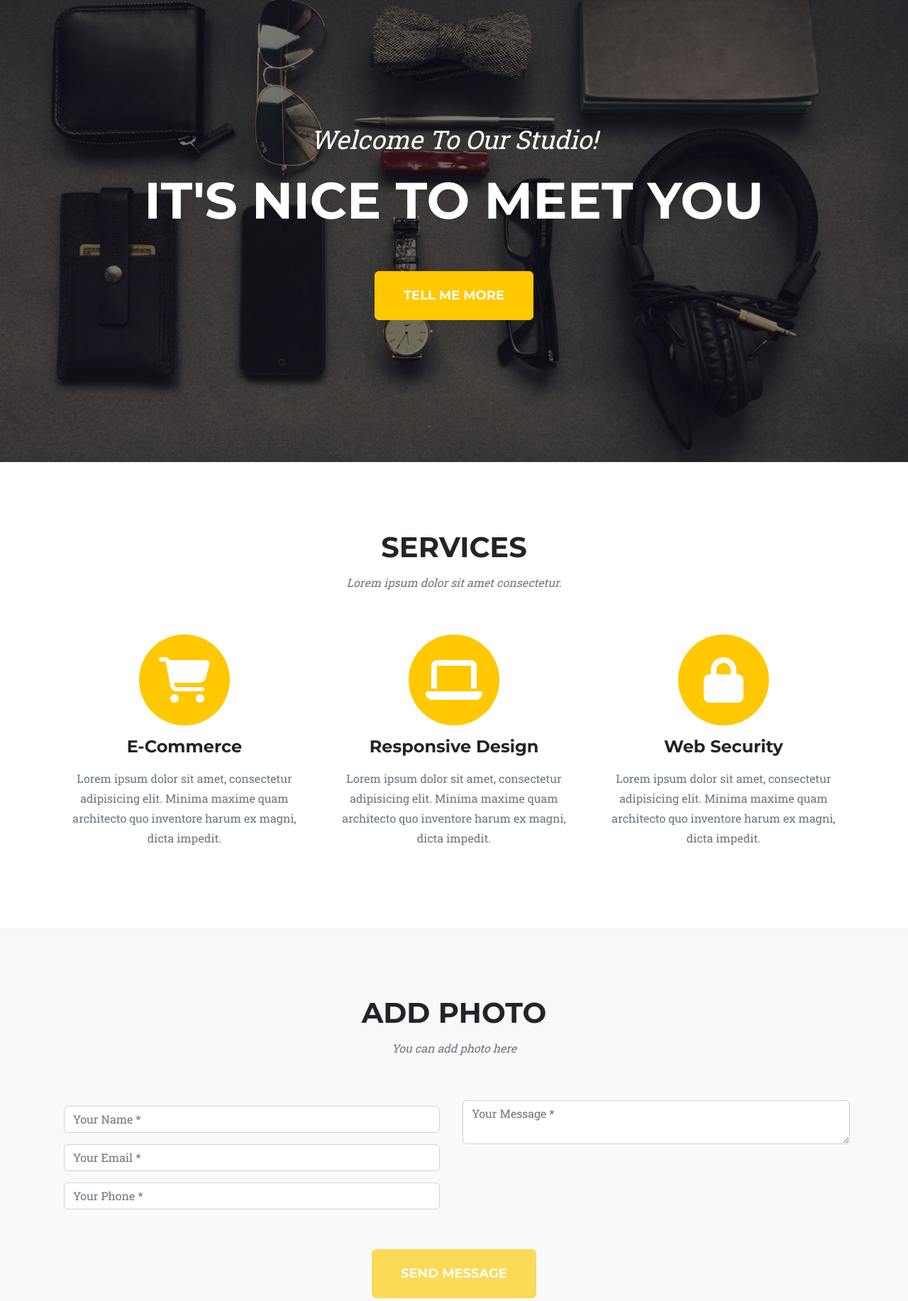
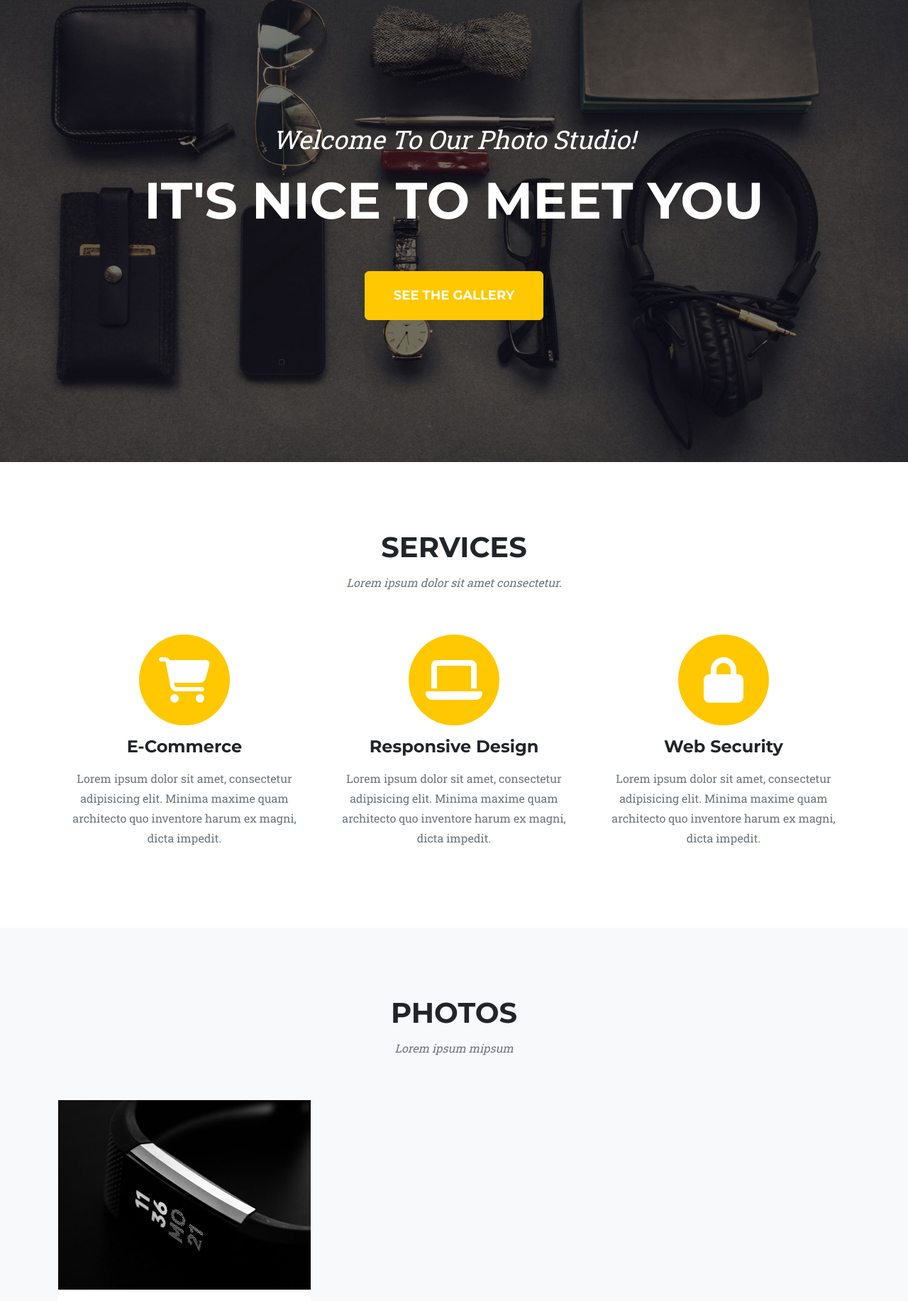
Before and after one commit to omercanhocaoglu/Agency, a Node server app: page / in a window 1280 px wide. Shown: the part 94-1927 px from the top of the page at 71% size. Run offline with Node 20, Linux system fonts and the light colour scheme; some libraries are stand-ins or nearby versions.

Commit message:
Gerekli düzenlemeler yapılmıştır.

```diff
--- a/views/index.ejs
+++ b/views/index.ejs
@@ -39,9 +39,9 @@
         <!-- Masthead-->
         <header class="masthead">
             <div class="container">
-                <div class="masthead-subheading">Welcome To Our Studio!</div>
+                <div class="masthead-subheading">Welcome To Our Photo Studio!</div>
                 <div class="masthead-heading text-uppercase">It's Nice To Meet You</div>
-                <a class="btn btn-primary btn-xl text-uppercase" href="#services">Tell Me More</a>
+                <a class="btn btn-primary btn-xl text-uppercase" href="#portfolio">See the Gallery</a>
             </div>
         </header>
         <!-- Services-->
@@ -83,10 +83,29 @@
         <section class="page-section bg-light" id="portfolio">
             <div class="container">
                 <div class="text-center">
-                    <h2 class="section-heading text-uppercase">Add Photo</h2>
-                    <h3 class="section-subheading text-muted">You can add photo here</h3>
+                    <h2 class="section-heading text-uppercase">Photos</h2>
+                    <h3 class="section-subheading text-muted"> Lorem ipsum mipsum </h3>
                 </div>
                 <div class="row">
+                    <div class="col-lg-4 col-sm-6 mb-4">
+                        <!-- Portfolio item 1-->
+                        <div class="portfolio-item">
+                            <a class="portfolio-link" data-bs-toggle="modal" href="#portfolioModal1">
+                                <div class="portfolio-hover">
+                                    <div class="portfolio-hover-content"><i class="fas fa-plus fa-3x"></i></div>
+                                </div>
+                                <img class="img-fluid" src="assets/img/portfolio/1.jpg" alt="..." />
+                            </a>
+                            <div class="portfolio-caption">
+                                <div class="portfolio-caption-heading">Threads</div>
+                                <div class="portfolio-caption-subheading text-muted">Illustration</div>
+                            </div>
+                        </div>
+                    </div>
+                    <div class="text-center">
+                        <h2 class="section-heading text-uppercase">Add Photo</h2>
+                        <h3 class="section-subheading text-muted">You can add photo here</h3>
+                    </div>
                     <form id="contactForm" data-sb-form-api-token="API_TOKEN">
                         <div class="row align-items-stretch mb-5">
                             <div class="col-md-6">
```
